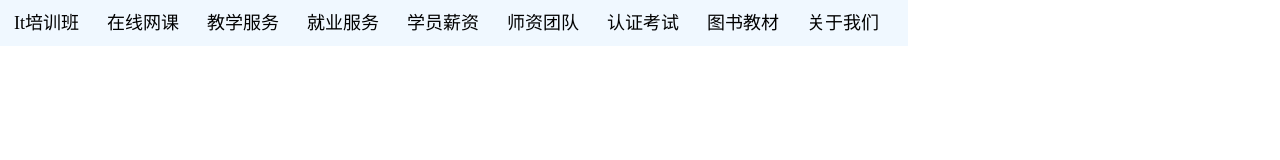
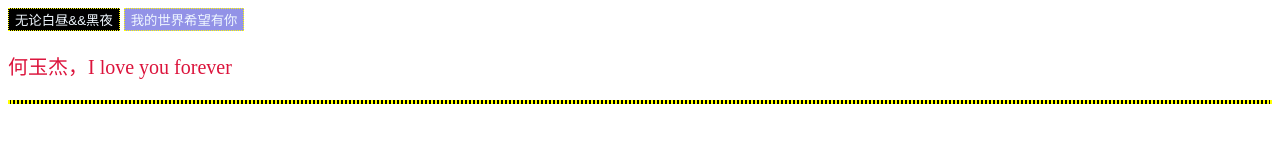
Before and after one commit to zhuguoqi123/my_index, a plain HTML site: page index.html in a window 1280 px wide. Drawn offline with Linux system fonts and the light colour scheme.

Commit message:
Update index.html

```diff
--- a/index.html
+++ b/index.html
@@ -1,45 +1,71 @@
 <!DOCTYPE html>
-<html>
+<html lang="en">
 <head>
   <meta charset="UTF-8">
-		<title></title>
-		<style type="text/css">
-			*{
-				margin: 0;
-				padding: 0;
+  <meta name="viewport" content="width=device-width, initial-scale=1.0">
+  <meta http-equiv="X-UA-Compatible" content="ie=edge">
+  <title>闪亮的心心</title>
+  <style>
+    input {
+      background-color: rgb(146, 146, 231);
+      border: 1px dotted yellow;
+      color: aliceblue;
     }
-			ul{
-				width: 908px;
-				height: 46px;
-				background: aliceblue;
+    #dv {
+      border: 2px dotted yellow;
+      background-color: black;
     }
-			ul li{
-				float: left;
-				list-style: none;
-				font-size: 18px;
-				line-height: 46px;
+    span{
+      position: absolute;
+      font-size: 20px;
     }
-			ul li a{
-				text-decoration: none;
-				color: #000000;
-				padding: 0 14px;
+    .cls{
+      background-color: #000;
     }
-			ul li a:hover{
-				color: orangered;
+    #font{
+    	font-family: "微软雅黑";
+    	font-size: 20px;
+    	color: crimson;
     }
   </style>
 </head>
+
 <body>
-		<ul>
-			<li><a href="">It培训班</a></li>
-			<li><a href="">在线网课</a></li>
-			<li><a href="">教学服务</a></li>
-			<li><a href="">就业服务</a></li>
-			<li><a href="">学员薪资</a></li>
-			<li><a href="">师资团队</a></li>
-			<li><a href="">认证考试</a></li>
-			<li><a href="">图书教材</a></li>
-			<li><a href="">关于我们</a></li>
-		</ul>
+  <input type="button" value="无论白昼&&黑夜" id="off"  class="cls">
+  <input type="button" name="" id="star" value="我的世界希望有你">
+  <div id="font">
+  	<p>何玉杰，I love you forever </p>
+  </div>
+  <div id="dv">
+  </div>
+  <script src="common.js"></script>
+  <script>
+   document.getElementById("off").onclick=function(){
+     document.body.className=document.body.className!="cls"?"cls":"";
+   }
+    document.getElementById("star").onclick = function () {
+       setInterval(function () {
+        document.getElementById("dv").innerHTML="<span>❤</span>";
+        var span=document.querySelector("span");
+        var dv=document.getElementById("dv");
+
+        for(i=0;i<100;i++){
+          var sp= span.cloneNode(true);
+           dv.appendChild(sp);
+
+           var r = parseInt(Math.random() *256);
+           var g = parseInt(Math.random() * 256);
+           var b = parseInt(Math.random() * 256);
+           var y = parseInt(Math.random() * 1240);
+           var x = parseInt(Math.random() *600);
+
+           document.getElementById("dv").firstElementChild.style.color="rgb("+r+","+g+","+b+")";
+           document.getElementById("dv").firstElementChild.style.left = y + "px";
+           document.getElementById("dv").firstElementChild.style.top = x + "px";
+        }
+      },500);
+    };
+  </script>
 </body>
+
 </html>
```
Lines whose indentation alone changed are shown as unchanged.
